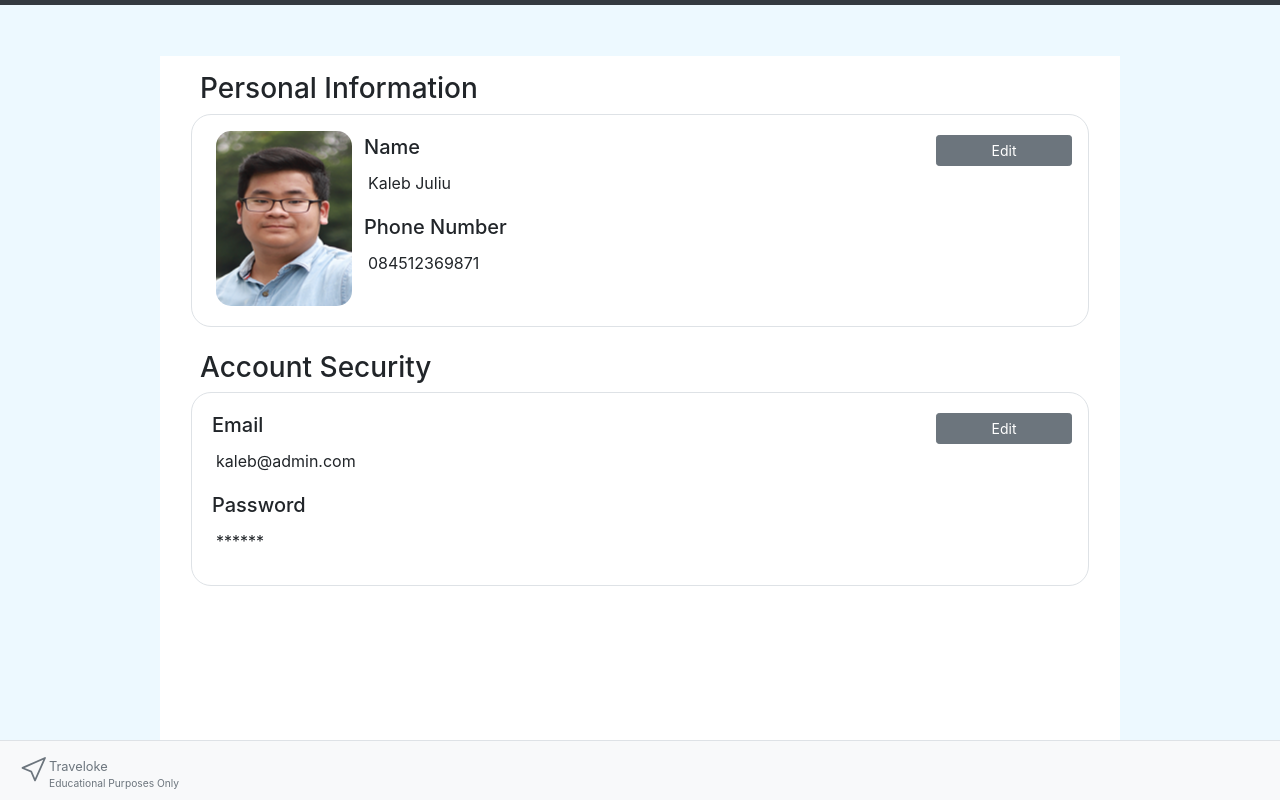
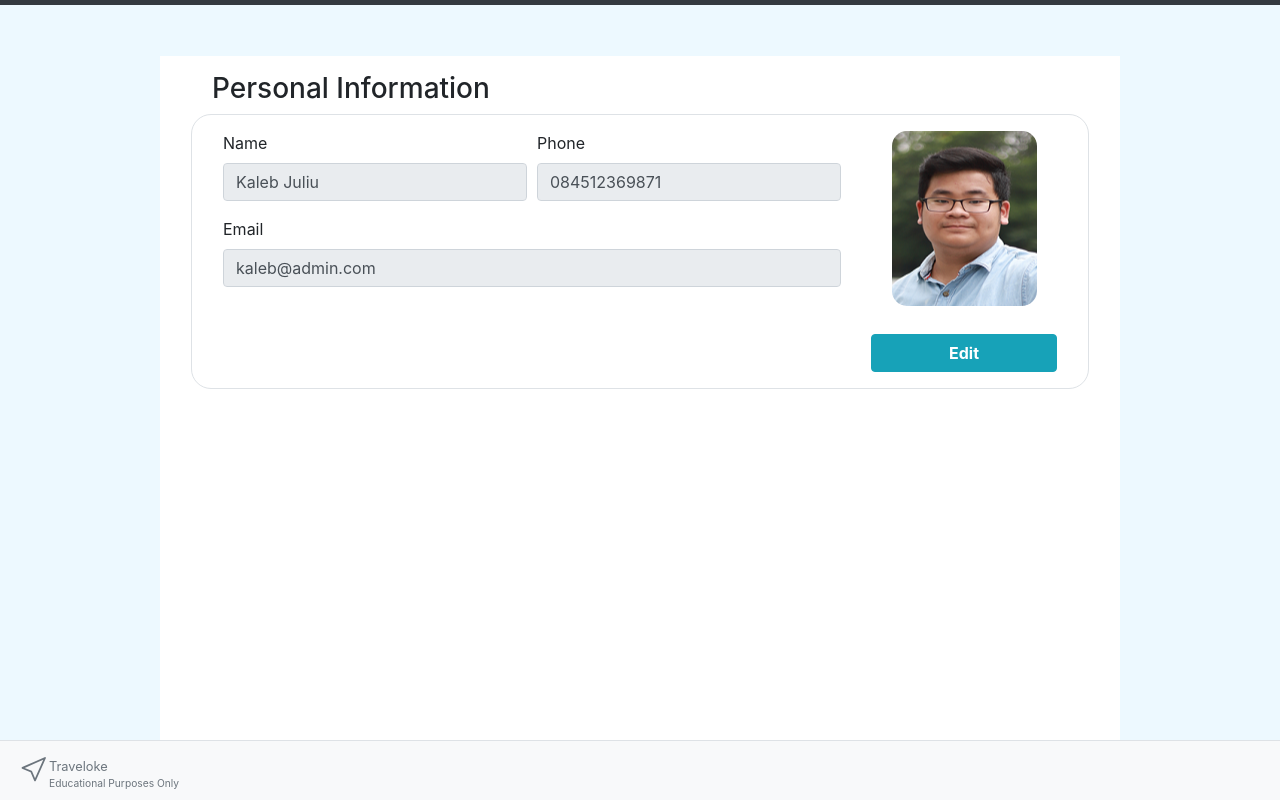
Before and after one commit to vinzmc/Traveloke, a CodeIgniter app: page /database/user in a window 1280 px wide. Run offline with CodeIgniter, Linux system fonts and the light colour scheme; a user stored in the database is signed in; some libraries are stand-ins or nearby versions.

Commit message:
User profile update
- finished user page
- may be cleaned in future

```diff
--- a/application/controllers/Home.php
+++ b/application/controllers/Home.php
@@ -6,6 +6,7 @@ class Home extends CI_Controller {
     {
         parent::__construct();
         $this->load->model('view_data');
+		$this->clear_cache();
     }
 
 	 public function index()
@@ -32,4 +33,9 @@ class Home extends CI_Controller {
 		$data['view'] = $this->load->view('template/view', $hotel, TRUE);
 		$this->load->view('pages/home', $data);
 	}
+	function clear_cache()
+    {
+        $this->output->set_header("Cache-Control: no-store, no-cache, must-revalidate, no-transform, max-age=0, post-check=0, pre-check=0");
+        $this->output->set_header("Pragma: no-cache");
+    }
 }
--- a/application/controllers/Login.php
+++ b/application/controllers/Login.php
@@ -67,9 +67,6 @@ class Login extends CI_Controller
                 $this->session->set_userdata('phone', $cek->phone);
                 $this->session->set_userdata('picture', $cek->picture);
                 switch ($cek->role_id) {
-                    case 1:
-                        redirect();
-                        break;
                     case 2:
                         redirect('admin');
                         break;
@@ -90,6 +87,6 @@ class Login extends CI_Controller
     public function logout()
     {
         session_destroy();
-        redirect();
+        redirect('login');
     }
 }
--- a/application/controllers/User.php
+++ b/application/controllers/User.php
@@ -3,20 +3,55 @@ defined('BASEPATH') or exit('No direct script access allowed');
 
 class User extends CI_Controller
 {
-    public function __construct()
-    {
-        parent::__construct();
-        $this->load->model('view_data');
-		if(!isset($_SESSION['role_id'])) redirect();
-    }
+	public function __construct()
+	{
+		parent::__construct();
+		$this->load->model('user_model');
+		if (!isset($_SESSION['user_id'])) redirect();
+	}
 
-    public function index()
+	public function index()
 	{
+		if (!isset($_SESSION['show'])) {
+			$this->session->set_flashdata('btnA', 'd-none');
+			$this->session->set_flashdata('btnB', 'd-block');
+			$this->session->set_flashdata('stats', 'disabled');
+			$this->session->set_flashdata('show', 'hidden');
+		}
+
 		$data['style'] = $this->load->view('include/style', NULL, TRUE);
 		$data['script'] = $this->load->view('include/script', NULL, TRUE);
 		$data['navbar'] = $this->load->view('template/navbar', NULL, TRUE);
 		$data['footer'] = $this->load->view('template/footer', NULL, TRUE);
 
 		$this->load->view('pages/user', $data);
+
+		unset($_SESSION['show']);
+		unset($_SESSION['error']);
+		unset($_SESSION['success']);
+	}
+
+	public function show()
+	{
+		$this->session->set_flashdata('btnA', 'd-block');
+		$this->session->set_flashdata('btnB', 'd-none');
+		$this->session->set_flashdata('stats', '');
+		$this->session->set_flashdata('show', '');
+		redirect('user');
+	}
+
+	public function update()
+	{
+		$result = $this->user_model->update();
+		if(!is_bool($result) && $result == 'pass'){
+			redirect('login/logout');
+		}
+		else if (!$result) {
+			$this->session->set_flashdata('error', 'Gagal melakukan update data');
+		}else{
+			$this->session->set_flashdata('success', 'Data berhasil di update');
+		}
+
+		redirect('user');
 	}
 }
--- a/application/views/pages/user.php
+++ b/application/views/pages/user.php
@@ -6,105 +6,118 @@
     <meta http-equiv="X-UA-Compatible" content="IE=edge">
     <meta name="viewport" content="width=device-width, initial-scale=1.0">
     <title>Profile</title>
-    <link rel="icon" href="<?=base_url()?>/favicon.svg" type="image/gif">
+    <link rel="icon" href="<?= base_url() ?>/favicon.svg" type="image/gif">
 </head>
 
 <body>
     <div class="box" style="background-color: #EDF9FF;">
         <?php echo $navbar; ?>
         <div class="container content navmargin w-75" style="background-color: white;">
+
             <!-- Header -->
             <div class="row">
-                <h3 class="mt-3 ml-3 pl-4">Personal Information</h3>
+                <?php
+                if ($this->session->flashdata('error') != '') {
+                    echo '<div class="alert alert-danger alert-dismissible fade show mt-3" role="alert">
+                        <strong>Error!</strong> ';
+                    echo $this->session->flashdata('error');
+                    echo '<button type="button" class="close" data-dismiss="alert" aria-label="Close">
+                        <span aria-hidden="true">&times;</span>
+                      </button>
+                    </div>';
+                }
+                ?>
+                <?php
+                if ($this->session->flashdata('success') != '') {
+                    echo '<div class="alert alert-success alert-dismissible fade show mt-3" role="alert">
+                        <strong>Success!</strong> ';
+                    echo $this->session->flashdata('success');
+                    echo '<button type="button" class="close" data-dismiss="alert" aria-label="Close">
+                        <span aria-hidden="true">&times;</span>
+                      </button>
+                    </div>';
+                }
+                ?>
+                <div class="d-flex justify-content-between">
+                    <div>
+                        <h3 class="mt-3 ml-3 pl-4">Personal Information</h3>
+                    </div>
+                    <div class="mt-3 pt-1 mr-3 pr-3">
+                    </div>
+                </div>
             </div>
             <!-- data container -->
+            <?php echo form_open_multipart('user/update'); ?>
+            <!-- csrf -->
+            <input type="hidden" name="<?php echo $this->security->get_csrf_token_name(); ?>" value="<?php echo $this->security->get_csrf_hash(); ?>">
+            <!-- hidden input -->
+            <input type="hidden" name="dir" value="<?= str_replace("assets/images/", "", $_SESSION['picture'])?>"></input>
+            <!-- left section -->
             <div class="row p-3 ml-3 mr-3 mb-4 border" style="border-radius: 20px;">
-                <!-- img -->
-                <div class="col-2">
-                    <div class="row pl-2 pb-1">
-                        <div class="center-cropped" style="background-image: url('<?= base_url($_SESSION['picture']); ?>'); border-radius:15px">
+                <!-- data -->
+                <div class="col">
+                    <div class="mx-auto d-block">
+                        <!-- name and phone -->
+                        <div class="form-row">
+                            <div class="form-group col-md-6">
+                                <label for="name">Name</label>
+                                <input type="text" class="form-control" name="name" id="name" placeholder="name" value="<?= $_SESSION['name']; ?>" <?= $_SESSION['stats']; ?> required>
+                            </div>
+                            <div class="form-group col-md-6">
+                                <label for="phone">Phone</label>
+                                <input type="text" class="form-control" name="phone" id="phone" placeholder="08..." value="<?= $_SESSION['phone']; ?>" <?= $_SESSION['stats']; ?> required>
+                            </div>
+                        </div>
+                        <!-- email -->
+                        <div class="form-group">
+                            <label for="email">Email</label>
+                            <input type="email" class="form-control" name="email" id="email" placeholder="email@domain.com" value="<?= $_SESSION['email']; ?>" <?= $_SESSION['stats']; ?> required>
+                        </div>
+                        <!-- password -->
+                        <div <?= $_SESSION['show']; ?>>
+                            <!-- new password -->
+                            <div class="form-row">
+                                <div class="form-group col-md-6">
+                                    <label for="npass">New Password</label>
+                                    <input type="password" class="form-control" name="npass" id="npass" placeholder="New Password" <?= $_SESSION['stats']; ?>>
+                                </div>
+                                <div class="form-group col-md-6">
+                                    <label for="passv">New Password Verification</label>
+                                    <input type="password" class="form-control" name="passv" id="passv" placeholder="Re-Type Password" <?= $_SESSION['stats']; ?>>
+                                </div>
+                            </div>
+                            <!-- password confirmation -->
+                            <div class="form-group">
+                                <label for="oldpass">Old Password</label>
+                                <input type="password" class="form-control" name="oldpass" id="oldpass" placeholder="Old Password" <?= $_SESSION['stats']; ?> required>
+                            </div>
+                        </div>
+                    </div>
+                </div>
+                <!-- right section -->
+                <div class="col-sm-3">
+                    <!-- img -->
+                    <div class="row pb-1">
+                        <div class="center-cropped mx-auto d-block" style="background-image: url('<?= base_url($_SESSION['picture']); ?>'); border-radius:15px">
                             <img src="<?= base_url($_SESSION['picture']); ?>">
                         </div>
                     </div>
-                </div>
-                <!-- data -->
-                <div class="col-7 ml-2 mr-auto">
-                    <!-- Nama -->
-                    <div class="row">
-                        <div class="col-7 p-1 pl-0">
-                            <h5>Name</h5> <!-- title -->
-                        </div>
-                        <div class="col-5">
-                        </div>
+                    <!-- file input -->
+                    <div class="row custom-file mx-auto mt-1 pt-1 <?= $_SESSION['btnA']; ?>">
+                        <input type="file" class="custom-file-input" name="userfile" id="userfile">
+                        <label class="custom-file-label" for="userfile">New Profile Picture</label>
                     </div>
-                    <div class="row">
-                        <div class="col-7 pl-1 ml-1">
-                            <p><?= $_SESSION['name']?></p>
-                        </div>
+                    <!-- Option btn -->
+                    <div class="row mx-auto mt-4 <?= $_SESSION['btnA']; ?>">
+                        <!-- submit btn -->
+                        <input type="submit" class="btn btn-success font-weight-bold" value="Save"></input>
+                        <!-- cancel btn -->
+                        <a href="<?= base_url('user') ?>" class="btn btn-danger font-weight-bold text-white mt-1">Cancel</a>
+                        </form>
                     </div>
-                    <!-- Telp -->
-                    <div class="row">
-                        <div class="col-7 p-1 pl-0">
-                            <h5>Phone Number</h5> <!-- title -->
-                        </div>
-                        <div class="col-5 p-1">
-                        </div>
-                    </div>
-                    <div class="row">
-                        <div class="col-7 pl-1 ml-1">
-                            <p><?= $_SESSION['phone']?></p>
-                        </div>
-                    </div>
-                </div>
-                <!-- edit button personal -->
-                <div class="col-2">
-                    <div class="row pl-2 pt-1">
-                        <a class="btn btn-secondary btn-sm" href="<?= base_url('user/personalize'); ?>" role="button" style="width: 145px;">
-                            Edit
-                        </a>
-                    </div>
-                </div>
-            </div>
-            <!-- Header 2 -->
-            <div class="row">
-                <h3 class="ml-3 pl-4">Account Security</h3>
-            </div>
-            <!-- data container -->
-            <div class="row p-3 ml-3 mr-3 mb-5 border" style="border-radius: 20px;">
-                <div class="col-10">
-                    <!-- Email -->
-                    <div class="row">
-                        <div class="col-7 p-1 pl-0">
-                            <h5>Email</h5> <!-- title -->
-                        </div>
-                        <div class="col-5">
-                        </div>
-                    </div>
-                    <div class="row">
-                        <div class="col-7 pl-1 ml-1">
-                            <p><?= $_SESSION['email']?></p>
-                        </div>
-                    </div>
-                    <!-- Password -->
-                    <div class="row">
-                        <div class="col-7 p-1 pl-0">
-                            <h5>Password</h5> <!-- title -->
-                        </div>
-                        <div class="col-5 p-1">
-                        </div>
-                    </div>
-                    <div class="row">
-                        <div class="col-7 pl-1 ml-1">
-                            <p><?= '******'?></p>
-                        </div>
-                    </div>
-                </div>
-                <!-- edit button security -->
-                <div class="col-2">
-                    <div class="row pl-2 pt-1">
-                        <a class="btn btn-secondary btn-sm" href="<?= base_url('user/security'); ?>" role="button" style="width: 145px;">
-                            Edit
-                        </a>
+                    <div class="row mx-auto mt-4 <?= $_SESSION['btnB']; ?>">
+                        <!-- edit btn -->
+                        <a href="<?= base_url('user/show') ?>" class="btn btn-info font-weight-bold">Edit</a>
                     </div>
                 </div>
             </div>
```
Also changed, not shown: application/controllers/Cart.php (+8 -1 lines), application/controllers/Register.php (+9 -12 lines), application/models/User_model.php (added, +122 -0 lines).
